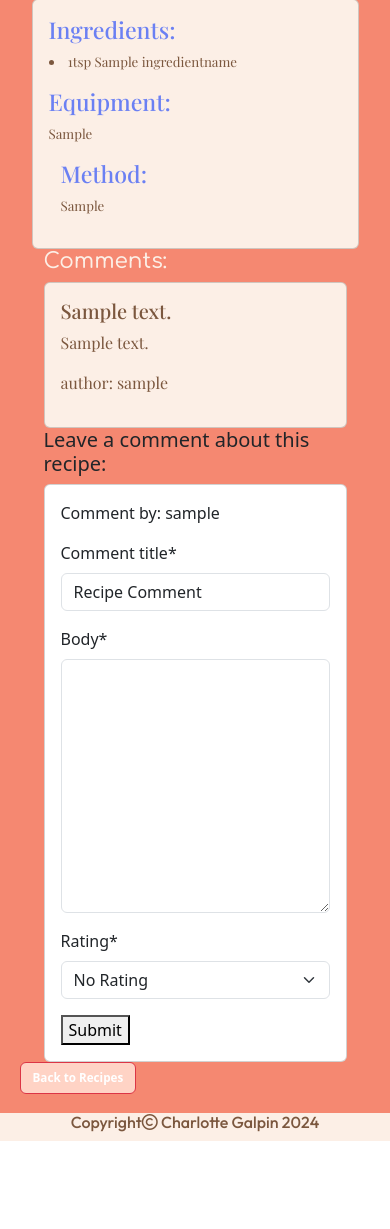
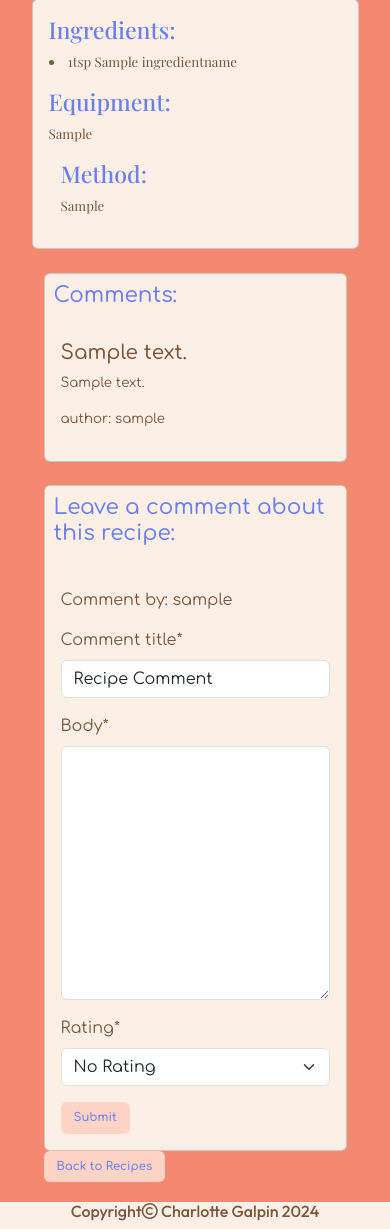
Before and after one commit to cgalpin92/pp4_django_project_baking_bliss, a Django app: a page that uses recipes/templates/recipes/recipe_details.html in a window 390 px wide. Shown: the part 138-1367 px from the top of the page. Before the commit the page ends 1279 px from the top, so only its background shows below. Run offline with Django 4.2, Linux system fonts and the light colour scheme; a user stored in the database is signed in; tables that the repository leaves empty hold one stand-in row (values such as "Sample post"); some libraries are stand-ins or nearby versions; some web fonts are replaced.

Commit message:
add generic and responsive styling to comments section in recipe_details.html

```diff
--- a/recipes/templates/recipes/recipe_details.html
+++ b/recipes/templates/recipes/recipe_details.html
@@ -9,11 +9,11 @@
     <div class="row">
         <h2 class="cream-font font-two text-center">{{ recipe.recipe_name }}</h2>
     </div>
-    <div class="card recipe-card cream-color font-three">
+    <div class="card cream-color font-three" id="recipe-card">
         <div class="card-body">
             <div class="container-fluid-center">
                 <div class="row margins">
-                    <div class="col-sm-12 col-md-6 mb-3 ingredients">
+                    <div class="col-sm-12 col-md-6 mb-3" id="ingredients">
                         <h3 class="lilac-font">Ingredients:</h3>
                         {% for ingredient in recipe.ingredients.all %}
                         <li class="brown-color">{{ ingredient.measurement }}{{ ingredient.unit }}
@@ -21,25 +21,19 @@
                         </li>
                         {% endfor %}
                     </div>
-                    <div class="col equipment">
+                    <div class="col" id="equipment">
                         <h3 class="lilac-font">Equipment:</h3>
                         <ul class="brown-color ps-0">
                             <li>
                                 {{ recipe.equipment|safe }}
                             </li>
-
                         </ul>
                     </div>
                 </div>
             </div>
             <div class="container-fluid">
                 <div class="row">
-
-                </div>
-            </div>
-            <div class="container-fluid">
-                <div class="row">
-                    <div class="col method">
+                    <div class="col" id="method">
                         <h3 class="lilac-font padding">Method:</h3>
                         <p class="brown-color">{{ recipe.method|safe }}</p>
                     </div>
@@ -47,14 +41,15 @@
             </div>
         </div>
     </div>
-
-
-    <!-- Displaying the comments -->
+    <!-- Comments Section -->
     <div class="container-fluid">
-        <h4 class="font-two cream-font">Comments:</h4>
-        <div class="row">
-            <div class="col">
-                <div class="card cream-color font-three">
+        <div class="row mt-4">
+            <!-- Displaying the comments -->
+            <div class="col-lg-6">
+                <div class="card cream-color font-two" id="comments-card">
+                    <card class="title">
+                        <h4 class="lilac-font" id="comments">Comments:</h4>
+                    </card>
                     {% for comment in comments %}
                     <div class="card-body brown-color">
                         <h5>{{ comment.comment_title }}</h5>
@@ -79,18 +74,20 @@
                     {% endfor %}
                 </div>
             </div>
-        </div>
-        <div class="row">
-            <div class="col">
+            <!-- Comment Form -->
+            <div class="col" id="comment-form">
                 {% if user.is_authenticated %}
-                <h5>Leave a comment about this recipe:</h5>
-                <div class="card">
-                    <div class="card-body">
+
+                <div class="card cream-color font-two">
+                    <div class="card-title">
+                        <h4 class="lilac-font" id="comment-form-title">Leave a comment about this recipe:</h4>
+                    </div>
+                    <div class="card-body brown-color">
                         <p>Comment by: {{ user.username }}</p>
                         <form id="commentForm" method="post">
                             {{ comment_form | crispy }}
                             {% csrf_token %}
-                            <button id="submitButton" type="submit">Submit</button>
+                            <button class="btn font-two lilac-font" id="submitButton" type="submit">Submit</button>
                         </form>
                         {% else %}
                         <p>You need to be signed in leave a comment about a recipe</p>
@@ -99,29 +96,13 @@
                 {% endif %}
             </div>
         </div>
-
-
-
-
-
     </div>
-</div>
-</div>
-
-
-</div>
-</div>
-</div>
-
-
-
-<div class="row">
-    <div class="col">
-        <a href="{% url 'home' %}"><button type="button" class="btn btn-danger">Back to Recipes</button></a>
+    <div class="row">
+        <div class="col">
+            <a href="{% url 'home' %}"><button type="button" class="btn font-two lilac-font">Back to
+                    Recipes</button></a>
+        </div>
     </div>
-</div>
-</div>
-
 </div>
 
 {% endblock %}
--- a/static/css/style.css
+++ b/static/css/style.css
@@ -110,9 +110,20 @@ main {
     color: #701d0d;
 }
 
-.recipe-card {
+#recipe-card {
     font-size: smaller;
 }
+
+#comments-card {
+    font-size: smaller;
+}
+
+#comments {
+    padding: 3%;
+}
+
+
+
 
 
 
@@ -120,6 +131,14 @@ main {
 
 ul {
     list-style-type: none;
+}
+
+#comment-form {
+    padding-top: 7%;
+}
+
+#comment-form-title {
+    padding: 3%;
 }
 
 /* footer styles */
@@ -171,7 +190,7 @@ footer {
         font-size: 85%;
     }
 
-    .recipe-card {
+    #recipe-card {
         font-size: 100%;
     }
 
@@ -187,8 +206,12 @@ footer {
 
     }
 
-    .method {
+    #method {
         background-color: #FFD3C5;
+    }
+
+    #comments-card {
+        font-size: 100%;
     }
 
 
@@ -250,21 +273,25 @@ footer {
         margin-left: 7%;
     }
 
-    .ingredients {
+    #ingredients {
         padding-left: 10%;
     }
 
-    .equipment {
+    #equipment {
         padding-left: 5%;
     }
 
-    .method {
+    #method {
         margin: 7%;
     }
 
     .padding {
         padding-left: 40%;
         padding-bottom: 4%;
+    }
+
+    #comment-form {
+        padding-top: 0%;
     }
 }
 
```
